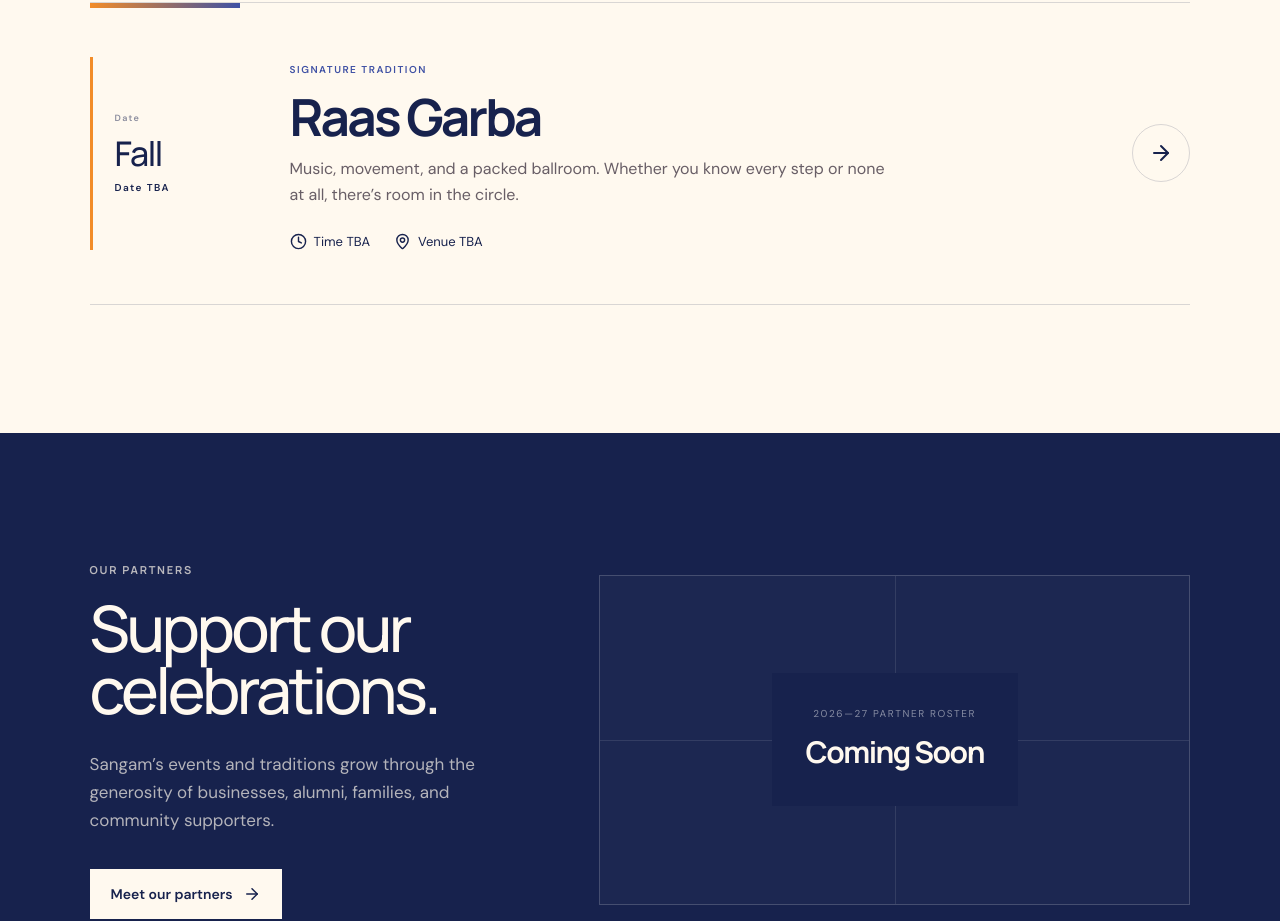
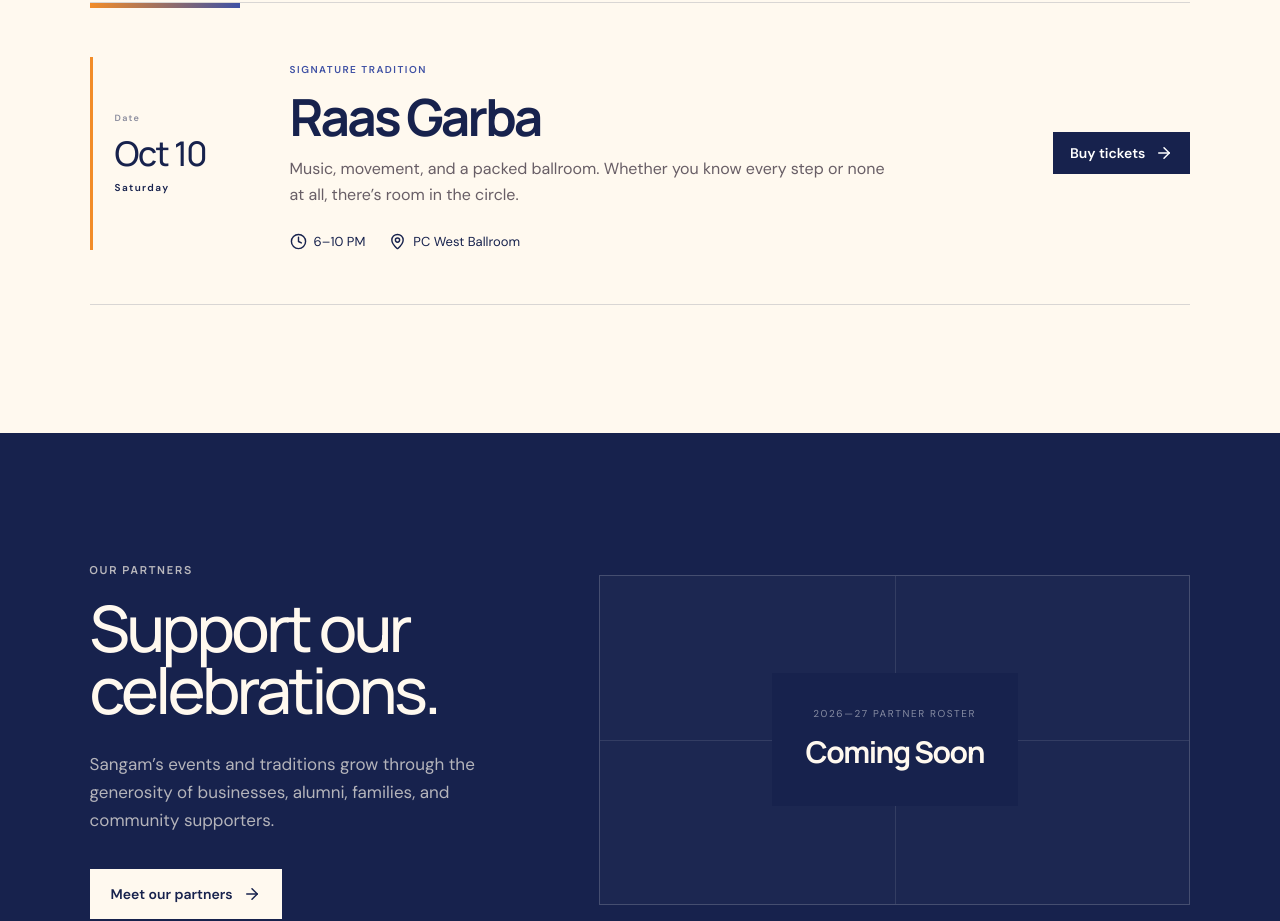
Before and after one commit to ishgar686/sangamsd-website, a React (Vite) app: page / in a window 1280 px wide. Shown: the part 1320-2241 px from the top of the page. Built offline with nearby package versions, Linux system fonts and the light colour scheme.

Commit message:
Add Raas Garba details and ticket links

```diff
--- a/src/App.jsx
+++ b/src/App.jsx
@@ -11,9 +11,10 @@ const partners = []
 
 const partnerGmailDraft = 'https://mail.google.com/mail/?view=cm&fs=1&to=sangamatucsd@gmail.com&su=Partnering%20with%20SangamSD&body=Hi%20SangamSD%2C%0A%0AI%27m%20interested%20in%20exploring%20a%20partnership.%0A%0AOur%20organization%3A%20%0A%0AAn%20idea%20we%27d%20like%20to%20discuss%3A%20%0A%0AThank%20you!'
 const generalGmailDraft = 'https://mail.google.com/mail/?view=cm&fs=1&to=sangamatucsd@gmail.com'
+const raasGarbaTicketUrl = 'https://lnk.joinpopp.in/event/zb70nxtmmf'
 
 const events = [
-  { month: 'FALL', day: '—', title: 'Raas Garba', type: 'Culture', location: 'Date and venue coming soon', color: 'saffron' },
+  { month: 'OCT', day: '10', title: 'Raas Garba', type: 'Culture', location: '6–10 PM · PC West Ballroom', color: 'saffron', ticketUrl: raasGarbaTicketUrl },
   { month: 'TBA', day: '—', title: 'Bollywood Bash', type: 'Celebration', location: 'Details coming soon', color: 'rani' },
   { month: 'TBA', day: '—', title: 'Community Socials', type: 'Community', location: 'Across UC San Diego', color: 'teal' },
 ]
@@ -149,9 +150,9 @@ function Home() {
     <section className="next-event section-pad">
       <div className="section-heading"><div><p className="eyebrow">Upcoming events at Sangam</p><h2>Your next favorite<br />memory starts here.</h2></div><Link className="text-link" to="/events">View all events <ArrowRight size={17} /></Link></div>
       <article className="featured-event">
-        <div className="event-date"><span className="date-label">Date</span><strong>Fall</strong><span>Date TBA</span></div>
-        <div className="event-info"><span className="event-tag">Signature tradition</span><h3>Raas Garba</h3><p>Music, movement, and a packed ballroom. Whether you know every step or none at all, there’s room in the circle.</p><div className="event-meta"><span><Clock size={17} /> Time TBA</span><span><MapPin size={17} /> Venue TBA</span></div></div>
-        <Link className="round-link" to="/events" aria-label="Raas Garba details"><ArrowRight /></Link>
+        <div className="event-date"><span className="date-label">Date</span><strong>Oct 10</strong><span>Saturday</span></div>
+        <div className="event-info"><span className="event-tag">Signature tradition</span><h3>Raas Garba</h3><p>Music, movement, and a packed ballroom. Whether you know every step or none at all, there’s room in the circle.</p><div className="event-meta"><span><Clock size={17} /> 6–10 PM</span><span><MapPin size={17} /> PC West Ballroom</span></div></div>
+        <a className="button button-small" href={raasGarbaTicketUrl} target="_blank" rel="noreferrer">Buy tickets <ArrowRight size={18} /></a>
       </article>
     </section>
 
@@ -213,7 +214,7 @@ function About() {
 
 function Events() {
   return <Page><section className="events-hero section-pad"><div><p className="eyebrow"><span /> Events at Sangam</p><h1>Show up.<br /><em>Join in.</em></h1></div><p>Signature traditions, performances, and low-key gatherings—each one is another way into the community.</p></section>
-    <section className="events-list section-pad"><div className="section-heading"><div><p className="eyebrow">Coming up</p><h2>On the horizon</h2></div><p>The 2026–2027 calendar will be added as dates, times, and venues are confirmed.</p></div>{events.map((e) => <article className="event-row" key={e.title}><span className={`event-color ${e.color}`} /><div className="mini-date"><span className="mini-date-label">Date</span><strong>{e.month === 'FALL' ? 'Fall' : 'TBA'}</strong></div><div><span className="event-tag">{e.type}</span><h3>{e.title}</h3></div><p><MapPin size={16} /> {e.location}</p><a className="round-link" href="https://www.instagram.com/sangamsd" aria-label={`Follow for ${e.title} details`}><ArrowRight /></a></article>)}</section>
+    <section className="events-list section-pad"><div className="section-heading"><div><p className="eyebrow">Coming up</p><h2>On the horizon</h2></div><p>The 2026–2027 calendar will be added as dates, times, and venues are confirmed.</p></div>{events.map((e) => <article className="event-row" key={e.title}><span className={`event-color ${e.color}`} /><div className="mini-date"><span className="mini-date-label">Date</span><strong>{e.month === 'TBA' ? 'TBA' : `${e.month} ${e.day}`}</strong></div><div><span className="event-tag">{e.type}</span><h3>{e.title}</h3>{e.ticketUrl && <a className="text-link" href={e.ticketUrl} target="_blank" rel="noreferrer">Buy tickets <ArrowRight size={15} /></a>}</div><p><MapPin size={16} /> {e.location}</p>{e.ticketUrl && <a className="round-link" href={e.ticketUrl} target="_blank" rel="noreferrer" aria-label={`Buy tickets for ${e.title}`}><ArrowRight /></a>}</article>)}</section>
     <section className="past-events section-pad"><div className="section-heading"><div><p className="eyebrow">From the archive</p><h2>Past gatherings</h2></div><p>A glimpse at the traditions, performances, and moments of community that Sangam has brought to campus.</p></div><div className="past-events-grid">{pastEvents.map((event, index) => <article className={index === 0 ? 'past-event-featured' : ''} key={event.title}><div className="past-event-image">{event.video ? <video autoPlay muted loop playsInline poster={event.poster} aria-label={`${event.title} performance montage`}><source src={event.video} type="video/mp4" /></video> : <img src={event.photo} alt={`${event.title} at SangamSD`} />}<span>{String(index + 1).padStart(2, '0')}</span></div><div className="past-event-copy"><span className="event-tag">{event.type}</span><h3>{event.title}</h3><p>{event.description}</p></div></article>)}</div></section>
     <section className="event-note section-pad"><a className="instagram-visual" href="https://www.instagram.com/sangamsd" aria-label="Visit SangamSD on Instagram"><img src="/brand/sangamsd-instagram-avatar.jpg" alt="SangamSD Instagram profile logo" /><span>@sangamsd</span></a><div><p className="eyebrow light">Never miss the next one</p><h2>Announcements happen first on Instagram.</h2><a className="button button-ivory" href="https://www.instagram.com/sangamsd">Follow @sangamsd <ArrowRight size={18} /></a></div></section>
   </Page>
```
